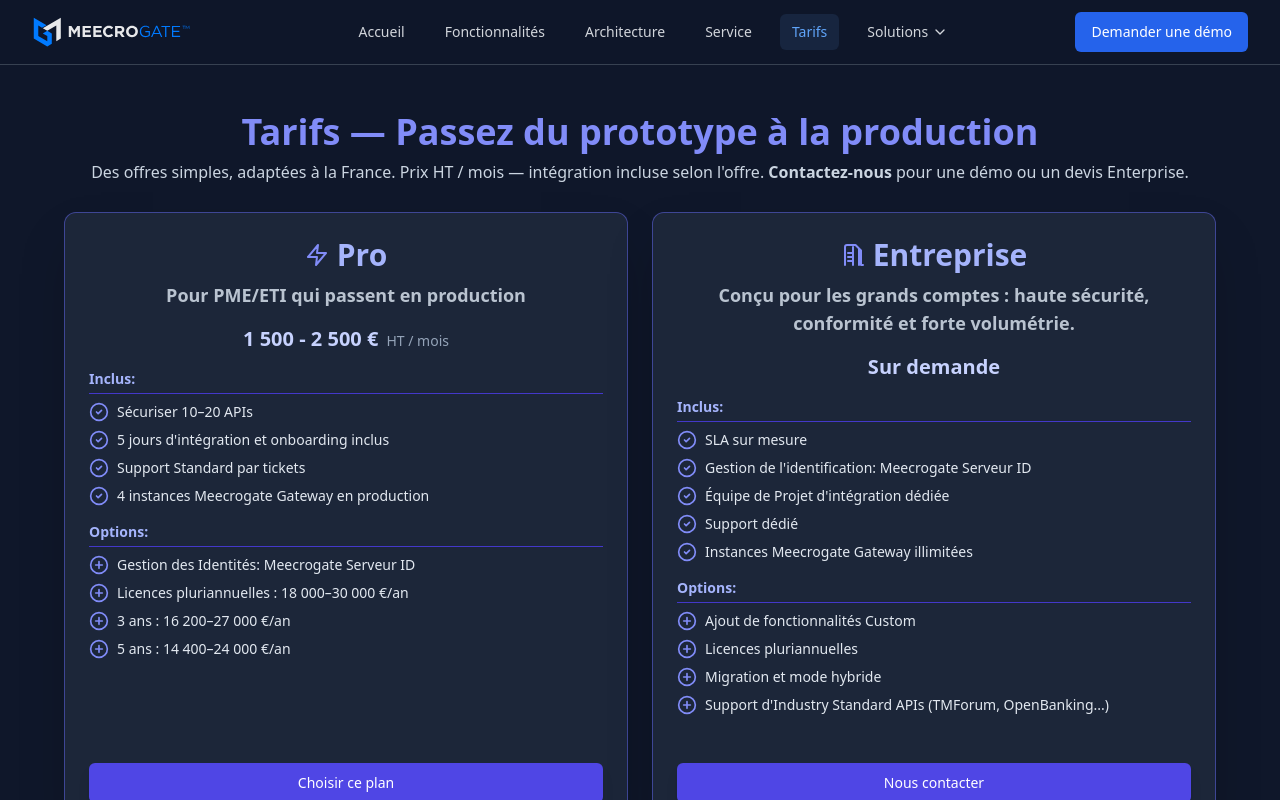
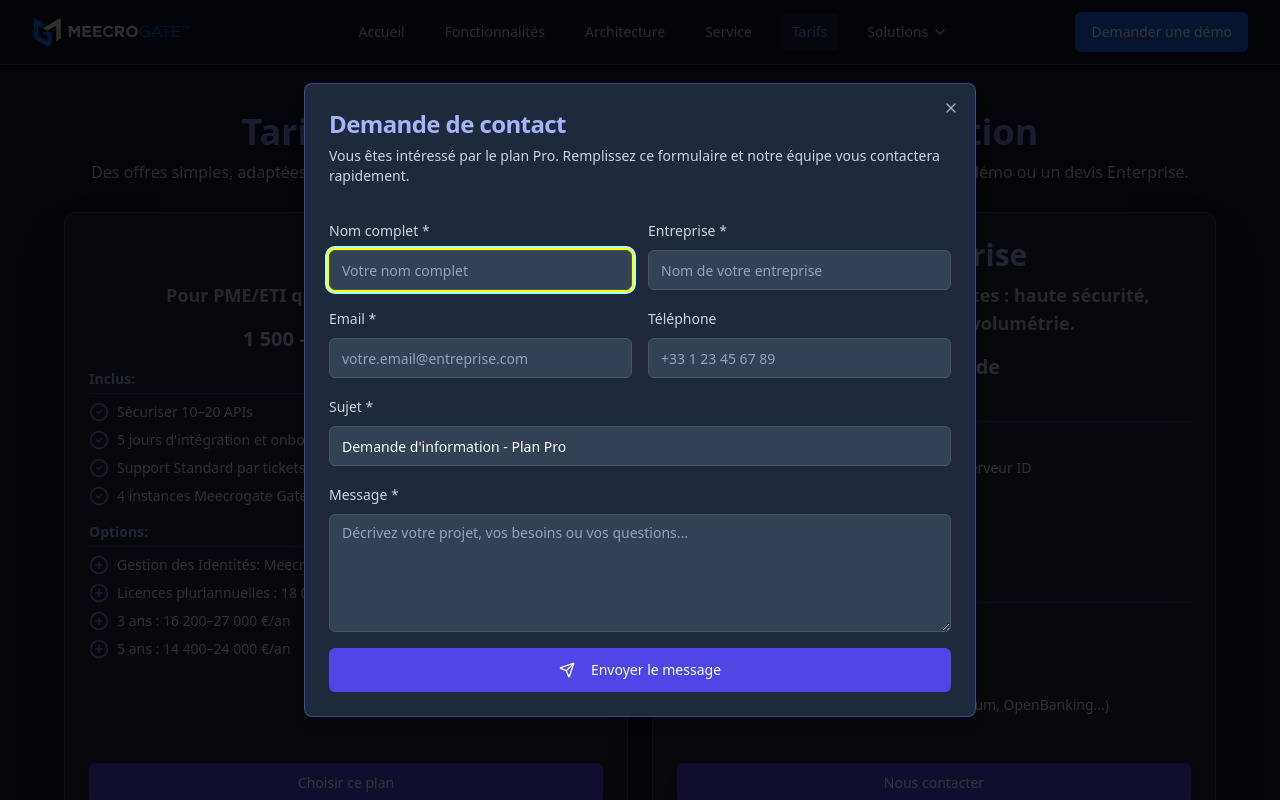
Before and after one commit to meecrogate/meecrogate.github.io, a React (Vite) app: page /pricing in a window 1280 px wide. Both pictures are taken after a click on the button "Choisir ce plan". Shown: the top 800 px of the page. Built offline with nearby package versions, Linux system fonts and the light colour scheme.

Commit message:
Implement contact modal links

```diff
--- a/src/components/pricing/PricingHero.tsx
+++ b/src/components/pricing/PricingHero.tsx
@@ -1,4 +1,11 @@
+import { useState } from "react";
 import { Button } from "@/components/ui/button";
+import { Dialog, DialogContent, DialogHeader, DialogTitle, DialogDescription } from "@/components/ui/dialog";
+import { Input } from "@/components/ui/input";
+import { Label } from "@/components/ui/label";
+import { Textarea } from "@/components/ui/textarea";
+import { Send } from "lucide-react";
+import { useToast } from "@/hooks/use-toast";
 
 // --- Définitions SVG Lucide ---
 
@@ -38,8 +45,51 @@ const Plus = (props: React.SVGProps<SVGSVGElement>) => (
 );
 
 const PricingHero = () => {
+    const { toast } = useToast();
+    const [isDialogOpen, setIsDialogOpen] = useState(false);
+    const [selectedPlan, setSelectedPlan] = useState<string>("");
+    const [formData, setFormData] = useState({
+        nom: "",
+        email: "",
+        entreprise: "",
+        telephone: "",
+        sujet: "",
+        message: ""
+    });
+
     // Classes de survol partagées pour un effet interactif
     const hoverClasses = "transition-all duration-300 hover:scale-[1.01] hover:shadow-indigo-500/50 hover:border-indigo-400 cursor-pointer";
+
+    const handleOpenDialog = (plan: string) => {
+        setSelectedPlan(plan);
+        setFormData(prev => ({ ...prev, sujet: `Demande d'information - Plan ${plan}` }));
+        setIsDialogOpen(true);
+    };
+
+    const handleInputChange = (e: React.ChangeEvent<HTMLInputElement | HTMLTextAreaElement>) => {
+        const { name, value } = e.target;
+        setFormData(prev => ({
+            ...prev,
+            [name]: value
+        }));
+    };
+
+    const handleSubmit = (e: React.FormEvent) => {
+        e.preventDefault();
+        toast({
+            title: "Message envoyé !",
+            description: "Nous vous recontacterons bientôt.",
+        });
+        setIsDialogOpen(false);
+        setFormData({
+            nom: "",
+            email: "",
+            entreprise: "",
+            telephone: "",
+            sujet: "",
+            message: ""
+        });
+    };
 
     return (
         <section
@@ -125,7 +175,10 @@ const PricingHero = () => {
                         </div>
 
                         <div className="flex mt-auto pt-6">
-                            <Button className="w-full bg-indigo-600 hover:bg-indigo-700 text-white border-0 shadow-lg">
+                            <Button
+                                onClick={() => handleOpenDialog("Pro")}
+                                className="w-full bg-indigo-600 hover:bg-indigo-700 text-white border-0 shadow-lg"
+                            >
                                 Choisir ce plan
                             </Button>
                         </div>
@@ -196,7 +249,10 @@ const PricingHero = () => {
                         </div>
 
                         <div className="flex mt-auto pt-6">
-                            <Button className="w-full bg-indigo-600 hover:bg-indigo-700 text-white border-0 shadow-lg">
+                            <Button
+                                onClick={() => handleOpenDialog("Entreprise")}
+                                className="w-full bg-indigo-600 hover:bg-indigo-700 text-white border-0 shadow-lg"
+                            >
                                 Nous contacter
                             </Button>
                         </div>
@@ -314,18 +370,142 @@ const PricingHero = () => {
                         </div>
                     </div>
                     <div className="flex flex-col gap-3 items-center md:items-end">
-                        <Button className="w-full bg-white text-indigo-700 hover:bg-white/90 font-bold border-0 shadow-md">
+                        <Button
+                            onClick={() => handleOpenDialog("Contact commercial")}
+                            className="w-full bg-white text-indigo-700 hover:bg-white/90 font-bold border-0 shadow-md"
+                        >
                             Contact commercial
                         </Button>
                         <Button
+                            asChild
                             variant="outline"
                             className="w-full border-white/50 bg-transparent text-white hover:bg-white/10 font-bold"
                         >
-                            Appeler +33 1 23 45 67 89
+                            <a href="tel:+33123456789">Appeler +33 1 23 45 67 89</a>
                         </Button>
                     </div>
                 </footer>
             </div>
+
+            {/* Dialog de contact */}
+            <Dialog open={isDialogOpen} onOpenChange={setIsDialogOpen}>
+                <DialogContent className="bg-slate-800 border-indigo-500/50 text-slate-200 max-w-2xl max-h-[90vh] overflow-y-auto">
+                    <DialogHeader>
+                        <DialogTitle className="text-2xl font-bold text-indigo-300">
+                            Demande de contact
+                        </DialogTitle>
+                        <DialogDescription className="text-slate-300">
+                            {selectedPlan && `Vous êtes intéressé par le plan ${selectedPlan}. `}
+                            Remplissez ce formulaire et notre équipe vous contactera rapidement.
+                        </DialogDescription>
+                    </DialogHeader>
+
+                    <form onSubmit={handleSubmit} className="space-y-4 mt-4">
+                        <div className="grid grid-cols-1 md:grid-cols-2 gap-4">
+                            <div className="space-y-2">
+                                <Label htmlFor="nom" className="text-slate-300">
+                                    Nom complet *
+                                </Label>
+                                <Input
+                                    id="nom"
+                                    name="nom"
+                                    value={formData.nom}
+                                    onChange={handleInputChange}
+                                    required
+                                    className="bg-slate-700 border-slate-600 text-white placeholder:text-slate-400"
+                                    placeholder="Votre nom complet"
+                                />
+                            </div>
+                            <div className="space-y-2">
+                                <Label htmlFor="entreprise" className="text-slate-300">
+                                    Entreprise *
+                                </Label>
+                                <Input
+                                    id="entreprise"
+                                    name="entreprise"
+                                    value={formData.entreprise}
+                                    onChange={handleInputChange}
+                                    required
+                                    className="bg-slate-700 border-slate-600 text-white placeholder:text-slate-400"
+                                    placeholder="Nom de votre entreprise"
+                                />
+                            </div>
+                        </div>
+
+                        <div className="grid grid-cols-1 md:grid-cols-2 gap-4">
+                            <div className="space-y-2">
+                                <Label htmlFor="email" className="text-slate-300">
+                                    Email *
+                                </Label>
+                                <Input
+                                    id="email"
+                                    name="email"
+                                    type="email"
+                                    value={formData.email}
+                                    onChange={handleInputChange}
+                                    required
+                                    className="bg-slate-700 border-slate-600 text-white placeholder:text-slate-400"
+                                    placeholder="votre.email@entreprise.com"
+                                />
+                            </div>
+                            <div className="space-y-2">
+                                <Label htmlFor="telephone" className="text-slate-300">
+                                    Téléphone
+                                </Label>
+                                <Input
+                                    id="telephone"
+                                    name="telephone"
+                                    type="tel"
+                                    value={formData.telephone}
+                                    onChange={handleInputChange}
+                                    className="bg-slate-700 border-slate-600 text-white placeholder:text-slate-400"
+                                    placeholder="+33 1 23 45 67 89"
+                                />
+                            </div>
+                        </div>
+
+                        <div className="space-y-2">
+                            <Label htmlFor="sujet" className="text-slate-300">
+                                Sujet *
+                            </Label>
+                            <Input
+                                id="sujet"
+                                name="sujet"
+                                value={formData.sujet}
+                                onChange={handleInputChange}
+                                required
+                                className="bg-slate-700 border-slate-600 text-white placeholder:text-slate-400"
+                                placeholder="Objet de votre demande"
+                            />
+                        </div>
+
+                        <div className="space-y-2">
+                            <Label htmlFor="message" className="text-slate-300">
+                                Message *
+                            </Label>
+                            <Textarea
+                                id="message"
+                                name="message"
+                                value={formData.message}
+                                onChange={handleInputChange}
+                                required
+                                rows={5}
+                                className="bg-slate-700 border-slate-600 text-white placeholder:text-slate-400"
+                                placeholder="Décrivez votre projet, vos besoins ou vos questions..."
+                            />
+                        </div>
+
+                        <Button
+                            type="submit"
+                            size="lg"
+                            className="w-full bg-indigo-600 hover:bg-indigo-700 text-white"
+                        >
+                            <Send className="mr-2 w-5 h-5" />
+                            Envoyer le message
+                        </Button>
+                    </form>
+                </DialogContent>
+            </Dialog>
         </section>
     );
 };
```
